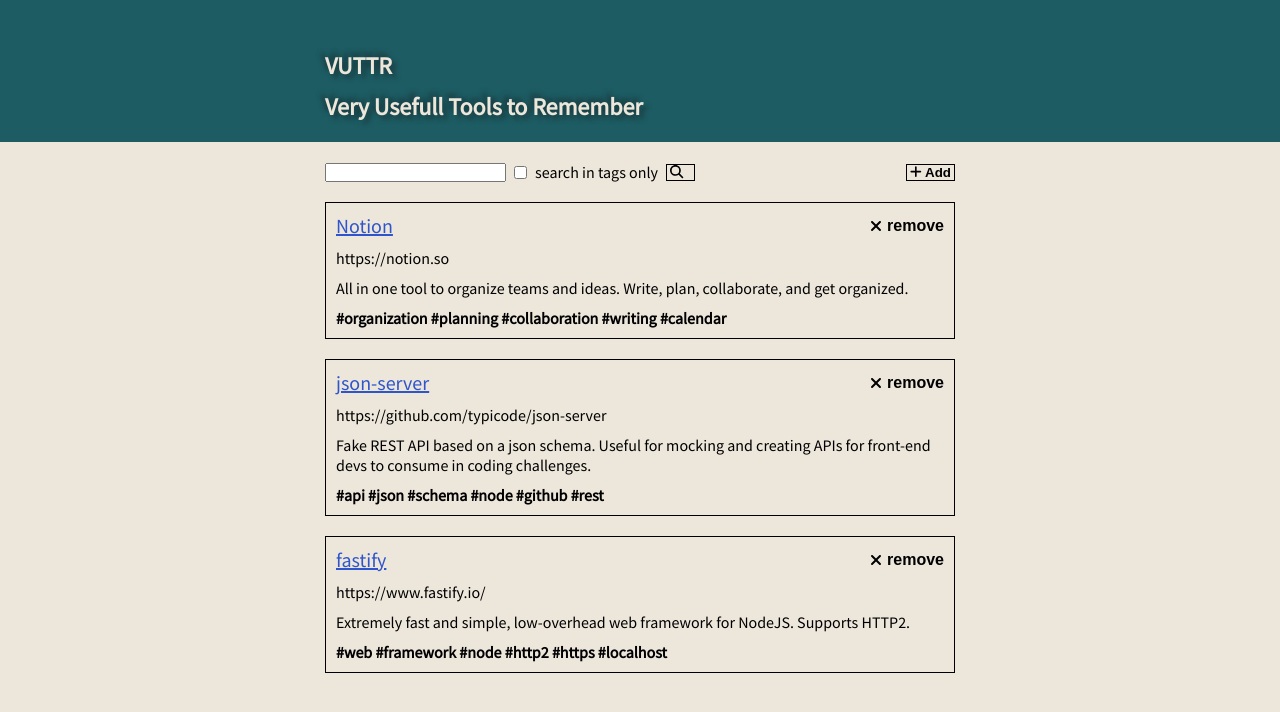
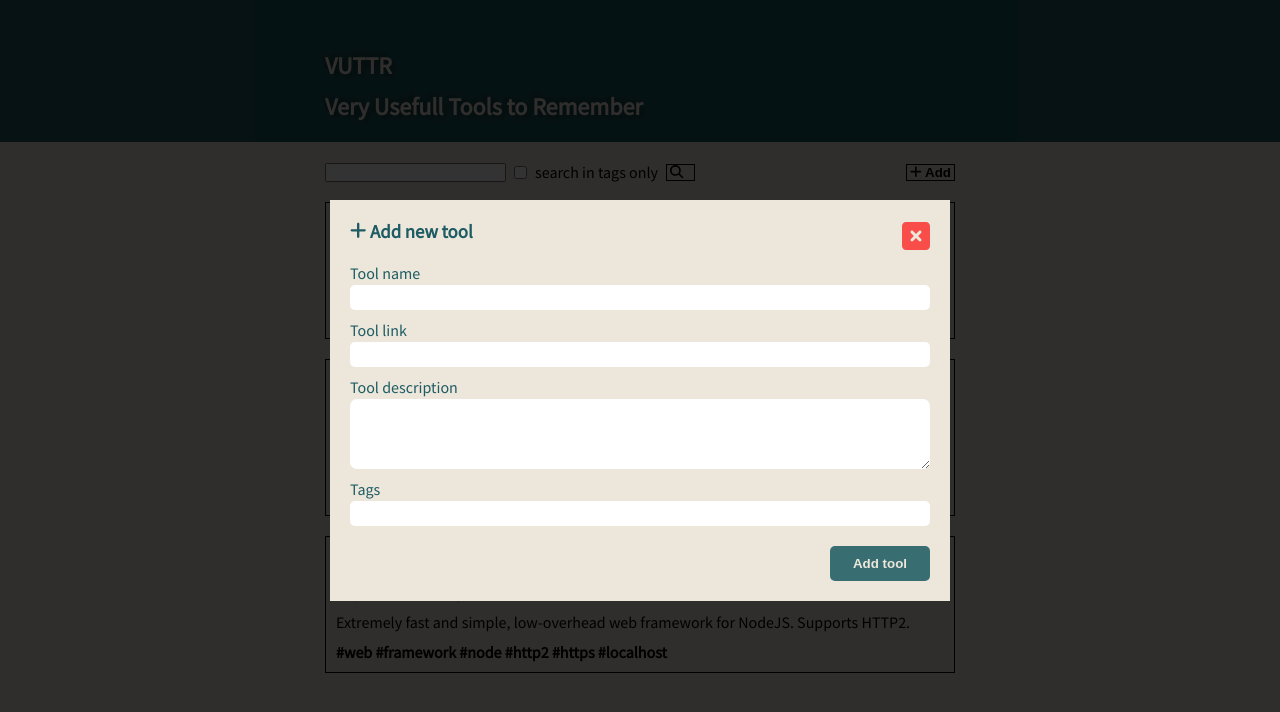
Before and after one commit to francisverissimo/vuttr, a React (Vite) app: page / in a window 1280 px wide. Shown: the top 712 px of the page. Built offline with nearby package versions, Linux system fonts and the light colour scheme; data requests are answered from the project's data file.

Commit message:
style AddNewTool form

```diff
--- a/src/styles/addNewTool.ts
+++ b/src/styles/addNewTool.ts
@@ -3,7 +3,7 @@
 export const OverlayForm = styled.div`
   width: 100%;
   height: 100%;
-  background-color: rgba(0, 0, 0, 0.8);
+  background: rgba(0, 0, 0, 0.8);
   position: fixed;
   z-index: 2;
   top: 0;
@@ -11,19 +11,15 @@
   display: flex;
   align-items: center;
   justify-content: center;
-  opacity: 0;
-  visibility: hidden;
-
-  &.active {
-    opacity: 1;
-    visibility: visible;
-  }
+  opacity: 1;
+  visibility: visible;
 
   #formAddNewTool {
-    background: white;
-    padding: 1rem;
-    height: 50%;
-    width: 50%;
+    background: #ede6db;
+    padding: 2rem;
+    height: auto;
+    width: 62rem;
+    color: #1d5c63;
 
     #headerForm {
       display: flex;
@@ -31,6 +27,12 @@
 
       #closeForm {
         cursor: pointer;
+        color: #ff0000aa;
+        transition: 0.2s;
+
+        :hover {
+          color: #ff0000;
+        }
       }
 
       h3 {
@@ -44,32 +46,43 @@
       flex-direction: column;
     }
 
-    label,
-    input,
-    textarea,
-    button {
-      margin-left: 1rem;
-      margin-right: 1rem;
+    label {
+      color: #1d5c63;
+      margin-bottom: 0.2rem;
     }
 
     input {
       margin-bottom: 1rem;
       padding: 0.5rem;
+      border-radius: 0.5rem;
+      border: none;
     }
 
     textarea {
       margin-bottom: 1rem;
       padding: 0.5rem;
-      max-width: 45rem;
-      max-height: 8rem;
-      margin-left: auto;
-      margin-right: auto;
+      width: 100%;
+      height: 7rem;
+      border-radius: 0.7rem;
+      border: none;
     }
 
     button {
       width: 10rem;
       padding: 1rem;
       margin-left: auto;
+      margin-top: 1rem;
+      background: #1d5c63dd;
+      color: #ede6db;
+      border: none;
+      border-radius: 0.5rem;
+      cursor: pointer;
+      transition: 0.2s;
+      font-weight: bold;
+
+      :hover {
+        background: #1d5c63;
+      }
     }
   }
 `;
```
